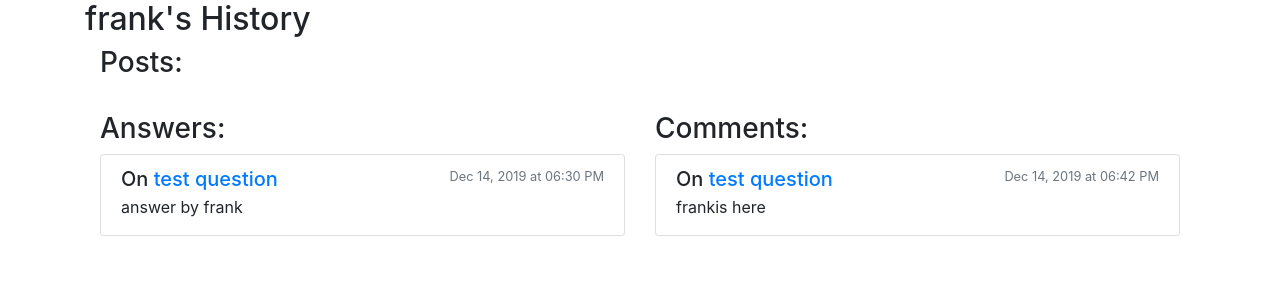
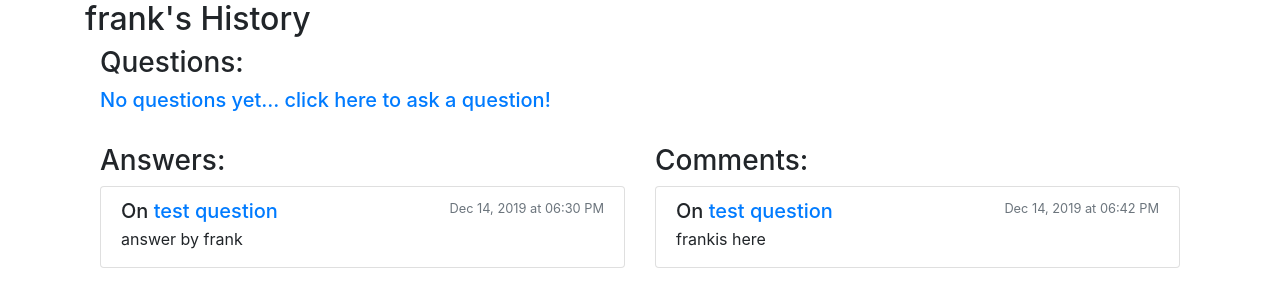
Before and after one commit to fzheng98/ask.it, a Flask app: the page made by flask_app/templates/base.html in a window 1280 px wide. Shown: the part 56-363 px from the top of the page. Run offline with Flask 2, Linux system fonts and the light colour scheme; data comes from the database, SQL or seed files in the repository; some libraries are stand-ins or nearby versions.

Commit message:
More small UI changes

```diff
--- a/flask_app/templates/base.html
+++ b/flask_app/templates/base.html
@@ -42,7 +42,7 @@
                 {% if current_user.is_authenticated %}
                 <ul class="nav navbar-nav ml-auto justify-content-end">
                     <li class="nav-item">
-                        <a href=# class="nav-link">Logged in as: <b>{{ current_user.username }}</b></a>
+                        <a href={{ url_for('main.user_detail', username=current_user.username) }} class="nav-link">Logged in as: <b>{{ current_user.username }}</b></a>
                     </li>
                     <li class="nav-item">
                         <a href={{ url_for('questions.ask_question') }} class="nav-link">Ask a Question!</a>
--- a/flask_app/templates/user_detail.html
+++ b/flask_app/templates/user_detail.html
@@ -6,7 +6,8 @@
 <div class="container">
     <div class="row">
         <div class="col-md-12">
-            <h3>Posts:</h3>
+            <h3>Questions:</h3>
+			{% if questions %}
             <div class="list-group">
                 {% for question in questions %}
                 <div class="list-group-item">
@@ -24,6 +25,11 @@
                 </div>
                 {% endfor %}
             </div>
+			{% else %}
+			<a href={{ url_for('questions.ask_question') }}>
+				<h5>No questions yet... click here to ask a question!</h5>
+			</a>
+			{% endif %}
         </div>
 	</div>
 	<br>
```
